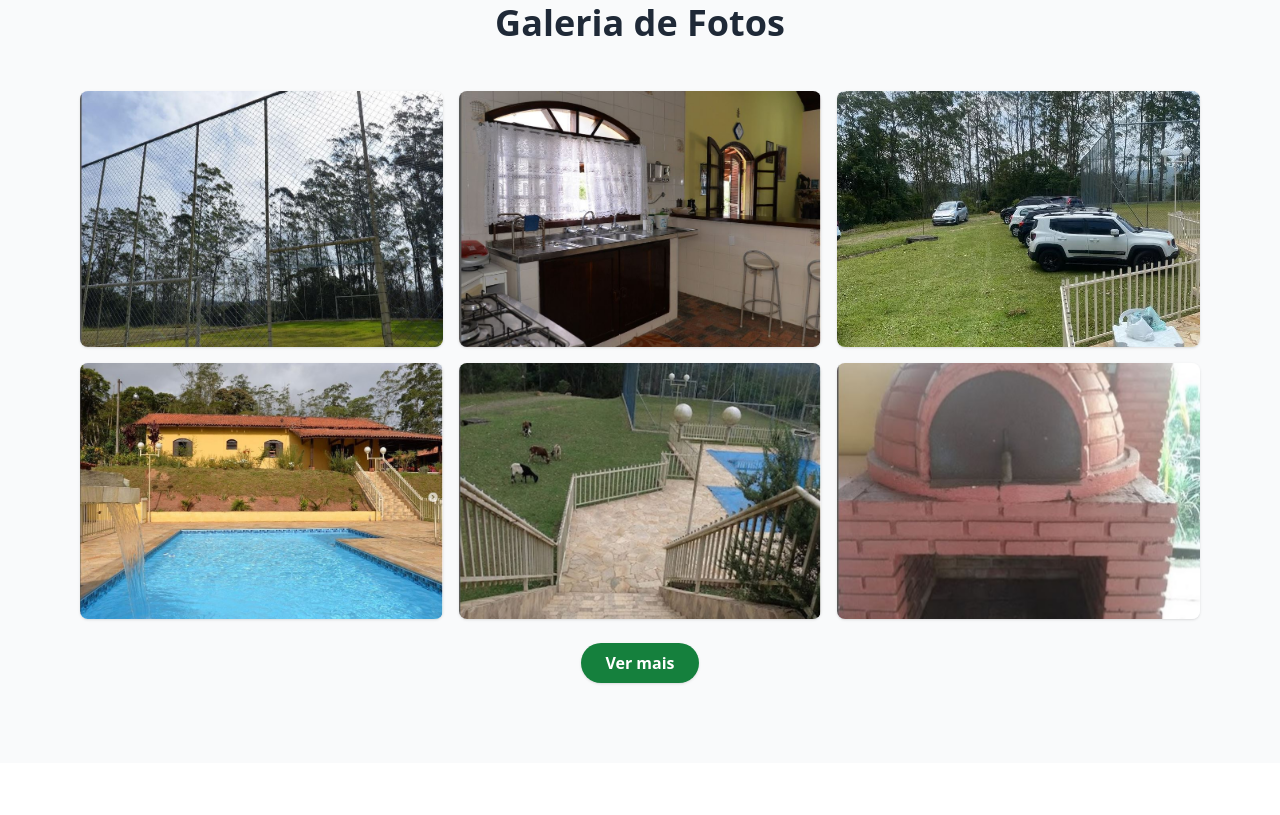
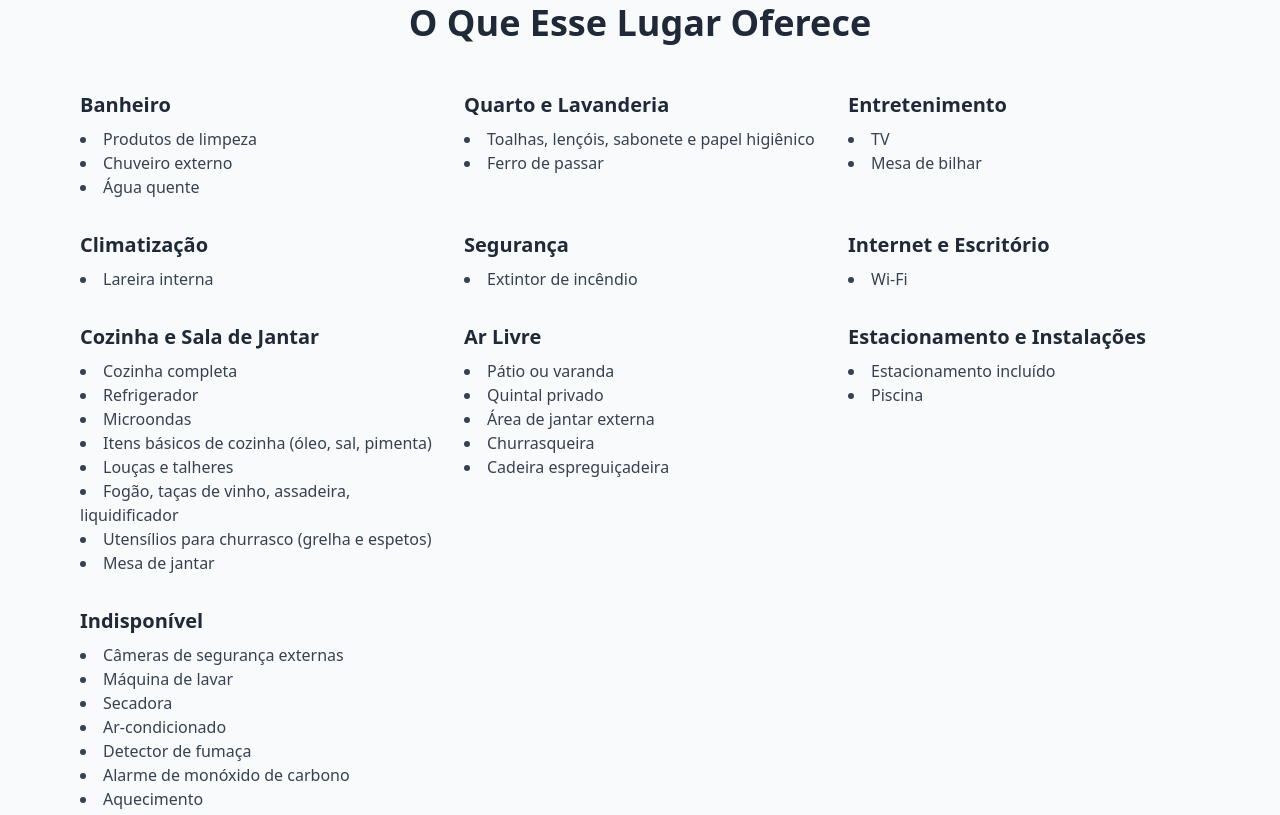
Before and after one commit to Lesitesdev/Paginachacara, a plain HTML site: page index.html in a window 1280 px wide. Shown: the part 2325-3140 px from the top of the page. Drawn offline with nearby package versions, Linux system fonts and the light colour scheme.

Commit message:
Add files via upload

```diff
--- a/index.html
+++ b/index.html
@@ -244,7 +244,7 @@
 
  <section id="servicos" class="py-20">
   <div class="max-w-6xl mx-auto px-4">
-    <h2 class="text-3xl md:text-4xl font-bold text-center mb-12">Nossos Serviços</h2>
+    <h2 class="text-3xl md:text-4xl font-bold text-center mb-12">O Espaço e Comodidades</h2>
     <div class="grid md:grid-cols-2 gap-8">
 
       <!-- Piscina -->
@@ -313,6 +313,122 @@
     </div>
   </div>
 </section>
+
+
+
+<!-- O QUE ESSE LUGAR OFERECE -->
+<section id="facilidades" class="py-20 bg-gray-50">
+  <div class="max-w-6xl mx-auto px-4">
+    <h2 class="text-3xl md:text-4xl font-bold text-center mb-12">O Que Esse Lugar Oferece</h2>
+
+    <div class="grid md:grid-cols-2 lg:grid-cols-3 gap-8">
+
+      <!-- Banheiro -->
+      <div class="space-y-2">
+        <h3 class="font-semibold text-xl">Banheiro</h3>
+        <ul class="list-disc list-inside text-gray-700">
+          <li>Produtos de limpeza</li>
+          <li>Chuveiro externo</li>
+          <li>Água quente</li>
+        </ul>
+      </div>
+
+      <!-- Quarto e lavanderia -->
+      <div class="space-y-2">
+        <h3 class="font-semibold text-xl">Quarto e Lavanderia</h3>
+        <ul class="list-disc list-inside text-gray-700">
+          <li>Toalhas, lençóis, sabonete e papel higiênico</li>
+          <li>Ferro de passar</li>
+        </ul>
+      </div>
+
+      <!-- Entretenimento -->
+      <div class="space-y-2">
+        <h3 class="font-semibold text-xl">Entretenimento</h3>
+        <ul class="list-disc list-inside text-gray-700">
+          <li>TV</li>
+          <li>Mesa de bilhar</li>
+        </ul>
+      </div>
+
+      <!-- Climatização -->
+      <div class="space-y-2">
+        <h3 class="font-semibold text-xl">Climatização</h3>
+        <ul class="list-disc list-inside text-gray-700">
+          <li>Lareira interna</li>
+        </ul>
+      </div>
+
+      <!-- Segurança doméstica -->
+      <div class="space-y-2">
+        <h3 class="font-semibold text-xl">Segurança</h3>
+        <ul class="list-disc list-inside text-gray-700">
+          <li>Extintor de incêndio</li>
+        </ul>
+      </div>
+
+      <!-- Internet e escritório -->
+      <div class="space-y-2">
+        <h3 class="font-semibold text-xl">Internet e Escritório</h3>
+        <ul class="list-disc list-inside text-gray-700">
+          <li>Wi-Fi</li>
+        </ul>
+      </div>
+
+      <!-- Cozinha e sala de jantar -->
+      <div class="space-y-2">
+        <h3 class="font-semibold text-xl">Cozinha e Sala de Jantar</h3>
+        <ul class="list-disc list-inside text-gray-700">
+          <li>Cozinha completa</li>
+          <li>Refrigerador</li>
+          <li>Microondas</li>
+          <li>Itens básicos de cozinha (óleo, sal, pimenta)</li>
+          <li>Louças e talheres</li>
+          <li>Fogão, taças de vinho, assadeira, liquidificador</li>
+          <li>Utensílios para churrasco (grelha e espetos)</li>
+          <li>Mesa de jantar</li>
+        </ul>
+      </div>
+
+      <!-- Ar livre -->
+      <div class="space-y-2">
+        <h3 class="font-semibold text-xl">Ar Livre</h3>
+        <ul class="list-disc list-inside text-gray-700">
+          <li>Pátio ou varanda</li>
+          <li>Quintal privado</li>
+          <li>Área de jantar externa</li>
+          <li>Churrasqueira</li>
+          <li>Cadeira espreguiçadeira</li>
+        </ul>
+      </div>
+
+      <!-- Estacionamento e instalações -->
+      <div class="space-y-2">
+        <h3 class="font-semibold text-xl">Estacionamento e Instalações</h3>
+        <ul class="list-disc list-inside text-gray-700">
+          <li>Estacionamento incluído</li>
+          <li>Piscina</li>
+        </ul>
+      </div>
+
+      <!-- Itens indisponíveis -->
+      <div class="space-y-2 col-span-full">
+        <h3 class="font-semibold text-xl">Indisponível</h3>
+        <ul class="list-disc list-inside text-gray-700">
+          <li>Câmeras de segurança externas</li>
+          <li>Máquina de lavar</li>
+          <li>Secadora</li>
+          <li>Ar-condicionado</li>
+          <li>Detector de fumaça</li>
+          <li>Alarme de monóxido de carbono</li>
+          <li>Aquecimento</li>
+        </ul>
+      </div>
+
+    </div>
+  </div>
+</section>
+
 
 <!-- GALERIA -->
 <section id="galeria" class="py-20 bg-gray-50">
```
